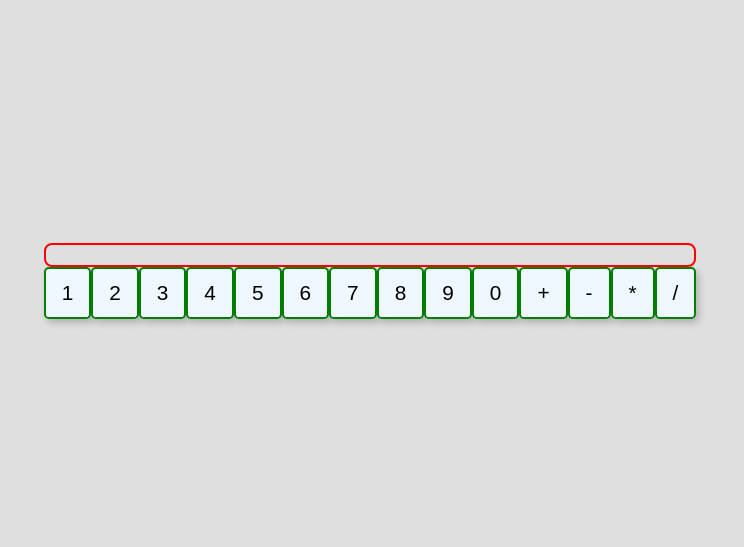
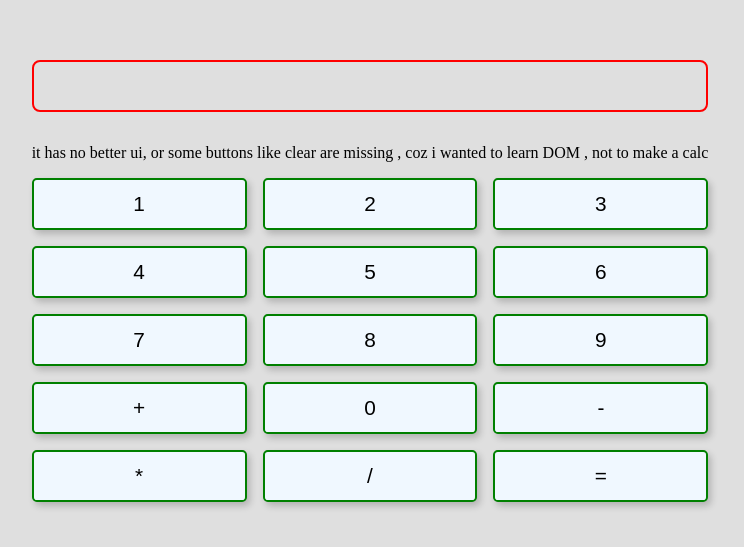
Before and after one commit to Dullat/Js-Mastery, a website: page code/18.dom.html in a window 1280 px wide. Shown: the part 127-674 px from the top of the page, without its empty margins (270-1014 px from the left). Drawn offline with Linux system fonts and the light colour scheme.

Commit message:
calc working

```diff
--- a/code/18.dom.html
+++ b/code/18.dom.html
@@ -25,22 +25,47 @@
 
         .display{
             display: flex;
-            flex-direction: column;
+            position: relative;
+            align-items: center;
+            text-align:right;
             gap: .2rem;
             border: 2px solid red;
             border-radius: .5rem;
             padding: .5rem;
+            font-size: 1.3rem;
+            height: 2rem;
+            margin-bottom: 1rem;
         }
 
-        /* .keypad{
+        .temp-res-el{
+            position: absolute;
+            top: -100%
+        }
+
+        .op-str-el{
+            margin-left: auto;
+        }
+
+        .keypad{
             display: grid;
             grid-template-columns: 1fr 1fr 1fr;
             gap: 1rem
-        } */
+        }
+
+        [data-index=10]{
+            order: 11 !important;
+        }
 
     </style>
 </head>
 <body>
+    <div class="display">
+        <div class="op-str-el"></div>
+        <div class="temp-res-el"></div>
+    </div>
+    <p>
+        it has no better ui, or some buttons like clear are missing , coz i wanted to learn DOM , not to make a calc
+    </p>
     <script src="19.betterCalc.js"></script>
 </body>
 </html>
--- a/code/19.betterCalc.js
+++ b/code/19.betterCalc.js
@@ -3,7 +3,7 @@ class Calculator {
         this.operationString = "";
         this.result = 0;
         this.wasLastOperator = false;
-        this.operators = new Set(["+", "-", "*", "/"]);
+        this.operators = new Set(["+", "-", "*", "/", "="]);
     }
 
     isOperator(value) {
@@ -27,6 +27,8 @@ class Calculator {
 
         try {
             const tempResult = (Function(`"use strict"; return(${tokens.join("")})`))();
+            this.result = tempResult
+            console.log(typeof this.result)
             return tempResult
         } catch (error) {
             console.log(error)
@@ -36,6 +38,12 @@ class Calculator {
     input(value) {
         const isOP = this.isOperator(value)
 
+        if (isOP && value === '=') {
+            console.log(this.result)
+            this.operationString = this.result.toString()
+            return this.result
+        }
+
         if (this.wasLastOperator && isOP) {
             this.operationString = this.operationString.slice(0, -1) + value
         } else {
@@ -44,9 +52,11 @@ class Calculator {
 
         return this.evaluate();
 
+
+
     }
 
-    returnOpString(){
+    returnOpString() {
         return this.operationString
     }
 }
@@ -55,7 +65,8 @@ class Calculator {
 class Gui {
     constructor(calcInstance) {
         this.calc = calcInstance;
-        this.createUI()
+        this.order = 0;
+        this.createUI();
     }
 
     createButton(label, onClick) {
@@ -65,28 +76,34 @@ class Gui {
         console.log(onClick)
         button.addEventListener("click", () => onClick(label))
 
+        this.order += 1
+        console.log(this.order)
+
+        button.style.order = this.order
+        button.setAttribute("data-index", this.order)
+
+        if (label === 0) {
+            button.style.order = 12
+        }
+
         return button
 
     }
 
-    display(opString, tempResult){
+    display(opString, tempResult) {
         const calcDisplay = document.querySelector('.display')
         calcDisplay.querySelector('.op-str-el').textContent = opString
         calcDisplay.querySelector('.temp-res-el').textContent = tempResult
     }
 
     createUI() {
-        const display = document.createElement("div")
-        const operationStringElement = document.createElement("div")
-        const tempResElement = document.createElement("div")
         const keyPad = document.createElement("div")
-        display.classList.add('display')
         keyPad.classList.add('keypad')
-        operationStringElement.classList.add("op-str-el")
-        tempResElement.classList.add("temp-res-el")
+
+
 
         const nums = [1, 2, 3, 4, 5, 6, 7, 8, 9, 0];
-        const ops = ["+", "-", "*", "/"];
+        const ops = ["+", "-", "*", "/", "="];
 
         nums.forEach(n => {
             keyPad.appendChild(this.createButton(n, this.handleInput.bind(this)))
@@ -96,10 +113,7 @@ class Gui {
             keyPad.appendChild(this.createButton(op, this.handleInput.bind(this)))
         })
 
-        document.body.appendChild(display)
         document.body.appendChild(keyPad)
-        display.appendChild(operationStringElement)
-        display.appendChild(tempResElement)
     }
 
     handleInput(value) {
```
